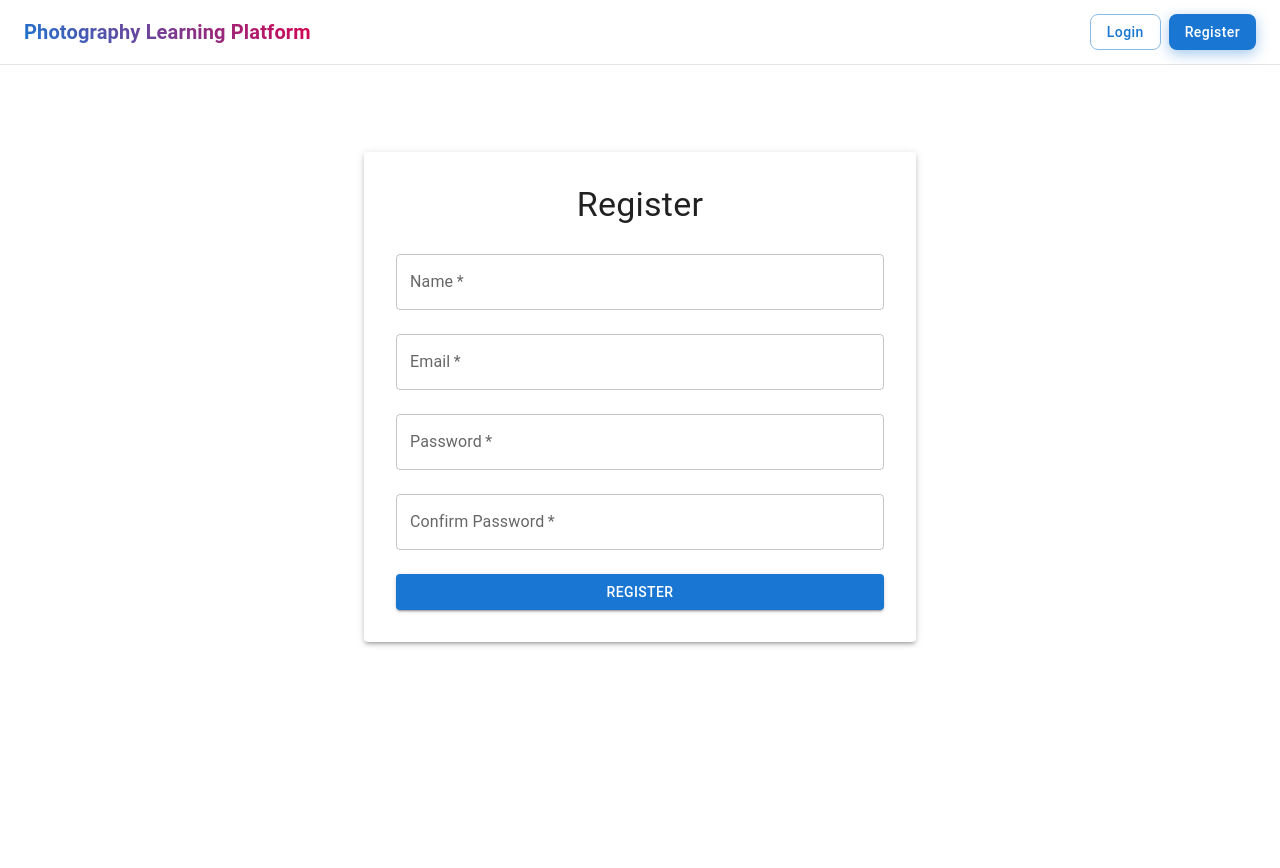
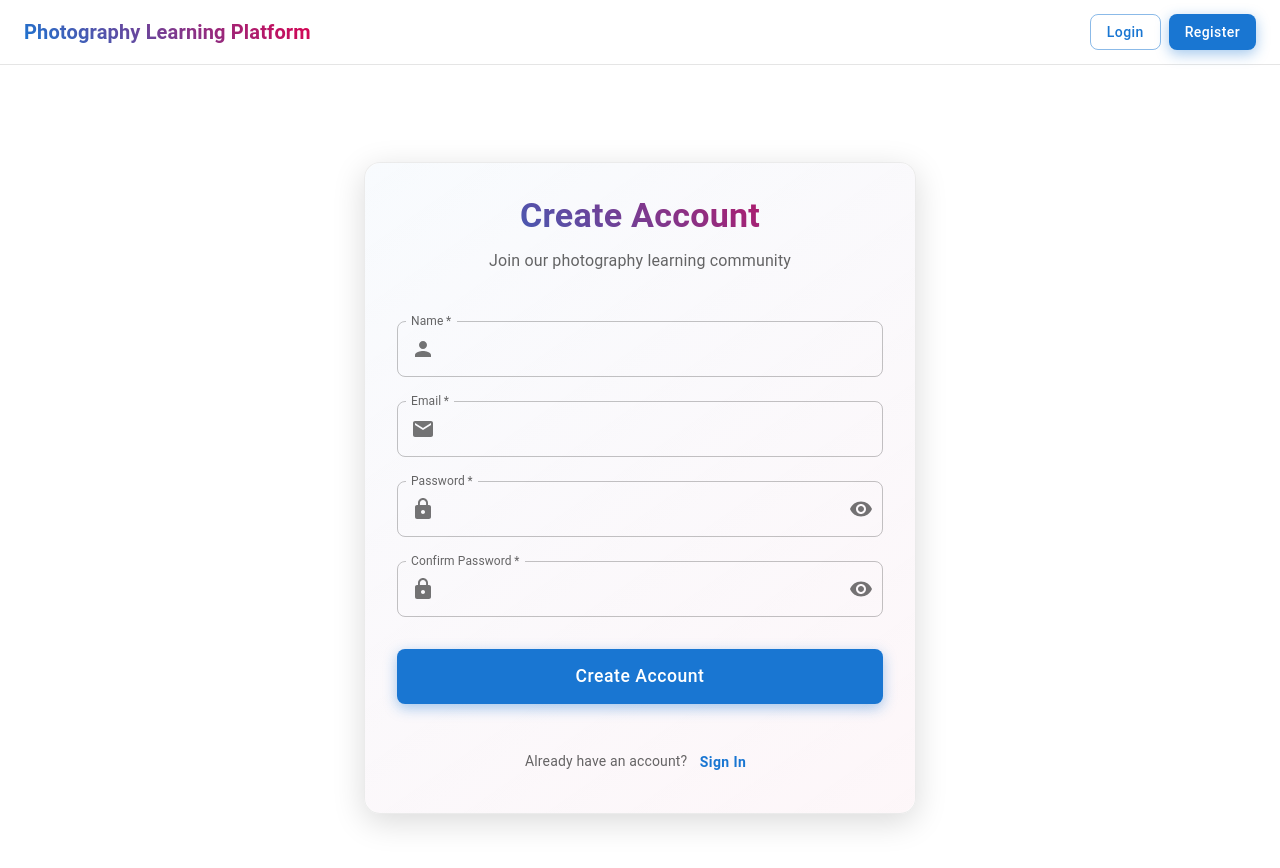
Before and after one commit to DulakshanaMalith/Photography_Learning, a React (Create React App) app in the folder frontend/: page /register in a window 1280 px wide. Shown: the top 868 px of the page. Before the commit the page ends 800 px from the top, so only its background shows below. Built offline with nearby package versions, Linux system fonts and the light colour scheme.

Commit message:
new-UI-register

```diff
--- a/frontend/src/pages/Register.js
+++ b/frontend/src/pages/Register.js
@@ -7,8 +7,22 @@ import {
   Typography,
   Box,
   Alert,
+  useTheme,
+  alpha,
+  InputAdornment,
+  IconButton,
+  Fade,
+  Zoom,
 } from '@mui/material';
+import {
+  Person as PersonIcon,
+  Email as EmailIcon,
+  Lock as LockIcon,
+  Visibility as VisibilityIcon,
+  VisibilityOff as VisibilityOffIcon,
+} from '@mui/icons-material';
 import { useAuth } from '../context/AuthContext';
+import { useNavigate } from 'react-router-dom';
 
 const Register = () => {
   const [formData, setFormData] = useState({
@@ -18,7 +32,14 @@ const Register = () => {
     confirmPassword: '',
   });
   const [error, setError] = useState('');
+  const [showPassword, setShowPassword] = useState(false);
+  const [showConfirmPassword, setShowConfirmPassword] = useState(false);
   const { register } = useAuth();
+  const theme = useTheme();
+  const navigate = useNavigate();
+  const [emailError, setEmailError] = useState('');
+  const [passwordError, setPasswordError] = useState('');
+  const [confirmPasswordError, setConfirmPasswordError] = useState('');
 
   const handleChange = (e) => {
     const { name, value } = e.target;
@@ -28,14 +49,72 @@ const Register = () => {
     }));
   };
 
+  const handleEmailChange = (e) => {
+    const newEmail = e.target.value;
+    setFormData((prev) => ({ ...prev, email: newEmail }));
+    if (newEmail && !validateEmail(newEmail)) {
+      setEmailError('Please enter a valid email address');
+    } else {
+      setEmailError('');
+    }
+  };
+
+  const handlePasswordChange = (e) => {
+    const newPassword = e.target.value;
+    setFormData((prev) => ({ ...prev, password: newPassword }));
+    if (newPassword && !validatePassword(newPassword)) {
+      setPasswordError('Password must be at least 6 characters long');
+    } else {
+      setPasswordError('');
+    }
+  };
+
+  const handleConfirmPasswordChange = (e) => {
+    const newConfirmPassword = e.target.value;
+    setFormData((prev) => ({ ...prev, confirmPassword: newConfirmPassword }));
+    if (newConfirmPassword && !validateConfirmPassword(formData.password, newConfirmPassword)) {
+      setConfirmPasswordError('Passwords do not match');
+    } else {
+      setConfirmPasswordError('');
+    }
+  };
+
+  const validateEmail = (email) => {
+    const re = /^[^\s@]+@[^\s@]+\.[^\s@]+$/;
+    return re.test(email);
+  };
+
+  const validatePassword = (password) => {
+    return password.length >= 6;
+  };
+
+  const validateConfirmPassword = (password, confirmPassword) => {
+    return password === confirmPassword;
+  };
+
   const handleSubmit = async (e) => {
     e.preventDefault();
-    setError('');
+    setEmailError('');
+    setPasswordError('');
+    setConfirmPasswordError('');
+    let isValid = true;
 
-    if (formData.password !== formData.confirmPassword) {
-      setError('Passwords do not match');
-      return;
+    if (!validateEmail(formData.email)) {
+      setEmailError('Please enter a valid email address');
+      isValid = false;
     }
+
+    if (!validatePassword(formData.password)) {
+      setPasswordError('Password must be at least 6 characters long');
+      isValid = false;
+    }
+
+    if (!validateConfirmPassword(formData.password, formData.confirmPassword)) {
+      setConfirmPasswordError('Passwords do not match');
+      isValid = false;
+    }
+
+    if (!isValid) return;
 
     try {
       await register({
@@ -50,15 +129,70 @@ const Register = () => {
 
   return (
     <Container maxWidth="sm">
-      <Paper elevation={3} sx={{ p: 4, mt: 8 }}>
-        <Typography variant="h4" component="h1" gutterBottom align="center">
-          Register
+      <Box
+        sx={{
+          minHeight: '100vh',
+          display: 'flex',
+          alignItems: 'center',
+          justifyContent: 'center',
+          py: 4,
+        }}
+      >
+        <Fade in timeout={800}>
+          <Paper
+            elevation={3}
+            sx={{
+              p: 4,
+              width: '100%',
+              borderRadius: 4,
+              background: (theme) => `linear-gradient(145deg,
+                ${alpha(theme.palette.background.paper, 0.85)},
+                ${alpha(theme.palette.background.paper, 0.92)})`,
+              backdropFilter: 'blur(20px)',
+              border: (theme) => `1px solid ${alpha(theme.palette.divider, 0.08)}`,
+              boxShadow: (theme) => `0 8px 32px 0 ${alpha(theme.palette.common.black, 0.15)}`,
+              '&::before': {
+                content: '""',
+                position: 'absolute',
+                top: 0,
+                left: 0,
+                right: 0,
+                bottom: 0,
+                borderRadius: 4,
+                background: (theme) => `linear-gradient(145deg,
+                  ${alpha(theme.palette.primary.main, 0.03)},
+                  ${alpha(theme.palette.secondary.main, 0.03)})`,
+                zIndex: -1,
+              },
+            }}
+          >
+            <Box sx={{ textAlign: 'center', mb: 4 }}>
+              <Typography
+                variant="h4"
+                component="h1"
+                gutterBottom
+                sx={{
+                  fontWeight: 700,
+                  background: (theme) => `linear-gradient(45deg, ${theme.palette.primary.main}, ${theme.palette.secondary.main})`,
+                  WebkitBackgroundClip: 'text',
+                  WebkitTextFillColor: 'transparent',
+                }}
+              >
+                Create Account
               </Typography>
+              <Typography variant="body1" color="text.secondary">
+                Join our photography learning community
+              </Typography>
+            </Box>
+
             {error && (
-          <Alert severity="error" sx={{ mb: 2 }}>
+              <Zoom in>
+                <Alert severity="error" sx={{ mb: 3, borderRadius: 2 }}>
                   {error}
                 </Alert>
+              </Zoom>
             )}
+
             <form onSubmit={handleSubmit}>
               <TextField
                 fullWidth
@@ -68,6 +202,21 @@ const Register = () => {
                 onChange={handleChange}
                 margin="normal"
                 required
+                InputProps={{
+                  startAdornment: (
+                    <InputAdornment position="start">
+                      <PersonIcon color="action" />
+                    </InputAdornment>
+                  ),
+                }}
+                sx={{
+                  '& .MuiOutlinedInput-root': {
+                    borderRadius: 2,
+                    '&:hover fieldset': {
+                      borderColor: 'primary.main',
+                    },
+                  },
+                }}
               />
               <TextField
                 fullWidth
@@ -75,41 +224,148 @@ const Register = () => {
                 name="email"
                 type="email"
                 value={formData.email}
-            onChange={handleChange}
+                onChange={handleEmailChange}
+                error={!!emailError}
+                helperText={emailError}
                 margin="normal"
                 required
+                InputProps={{
+                  startAdornment: (
+                    <InputAdornment position="start">
+                      <EmailIcon color="action" />
+                    </InputAdornment>
+                  ),
+                }}
+                sx={{
+                  '& .MuiOutlinedInput-root': {
+                    borderRadius: 2,
+                    '&:hover fieldset': {
+                      borderColor: 'primary.main',
+                    },
+                  },
+                }}
               />
               <TextField
                 fullWidth
                 label="Password"
                 name="password"
-            type="password"
+                type={showPassword ? 'text' : 'password'}
                 value={formData.password}
-            onChange={handleChange}
+                onChange={handlePasswordChange}
+                error={!!passwordError}
+                helperText={passwordError}
                 margin="normal"
                 required
+                InputProps={{
+                  startAdornment: (
+                    <InputAdornment position="start">
+                      <LockIcon color="action" />
+                    </InputAdornment>
+                  ),
+                  endAdornment: (
+                    <InputAdornment position="end">
+                      <IconButton
+                        onClick={() => setShowPassword(!showPassword)}
+                        edge="end"
+                      >
+                        {showPassword ? <VisibilityOffIcon /> : <VisibilityIcon />}
+                      </IconButton>
+                    </InputAdornment>
+                  ),
+                }}
+                sx={{
+                  '& .MuiOutlinedInput-root': {
+                    borderRadius: 2,
+                    '&:hover fieldset': {
+                      borderColor: 'primary.main',
+                    },
+                  },
+                }}
               />
               <TextField
                 fullWidth
                 label="Confirm Password"
                 name="confirmPassword"
-            type="password"
+                type={showConfirmPassword ? 'text' : 'password'}
                 value={formData.confirmPassword}
-            onChange={handleChange}
+                onChange={handleConfirmPasswordChange}
+                error={!!confirmPasswordError}
+                helperText={confirmPasswordError}
                 margin="normal"
                 required
+                InputProps={{
+                  startAdornment: (
+                    <InputAdornment position="start">
+                      <LockIcon color="action" />
+                    </InputAdornment>
+                  ),
+                  endAdornment: (
+                    <InputAdornment position="end">
+                      <IconButton
+                        onClick={() => setShowConfirmPassword(!showConfirmPassword)}
+                        edge="end"
+                      >
+                        {showConfirmPassword ? <VisibilityOffIcon /> : <VisibilityIcon />}
+                      </IconButton>
+                    </InputAdornment>
+                  ),
+                }}
+                sx={{
+                  '& .MuiOutlinedInput-root': {
+                    borderRadius: 2,
+                    '&:hover fieldset': {
+                      borderColor: 'primary.main',
+                    },
+                  },
+                }}
               />
               <Button
                 fullWidth
                 variant="contained"
                 color="primary"
                 type="submit"
-            sx={{ mt: 2 }}
+                size="large"
+                sx={{
+                  mt: 3,
+                  mb: 2,
+                  py: 1.5,
+                  borderRadius: 2,
+                  textTransform: 'none',
+                  fontSize: '1.1rem',
+                  boxShadow: (theme) => `0 4px 14px 0 ${alpha(theme.palette.primary.main, 0.4)}`,
+                  '&:hover': {
+                    transform: 'translateY(-1px)',
+                    boxShadow: (theme) => `0 6px 20px 0 ${alpha(theme.palette.primary.main, 0.4)}`,
+                  },
+                  transition: 'all 0.2s ease',
+                }}
               >
-            Register
+                Create Account
               </Button>
             </form>
+
+            <Box sx={{ textAlign: 'center', mt: 3 }}>
+              <Typography variant="body2" color="text.secondary">
+                Already have an account?{' '}
+                <Button
+                  color="primary"
+                  onClick={() => navigate('/login')}
+                  sx={{
+                    textTransform: 'none',
+                    fontWeight: 600,
+                    '&:hover': {
+                      backgroundColor: 'transparent',
+                      textDecoration: 'underline',
+                    },
+                  }}
+                >
+                  Sign In
+                </Button>
+              </Typography>
+            </Box>
           </Paper>
+        </Fade>
+      </Box>
     </Container>
   );
 };
```
Lines whose indentation alone changed are shown as unchanged.
